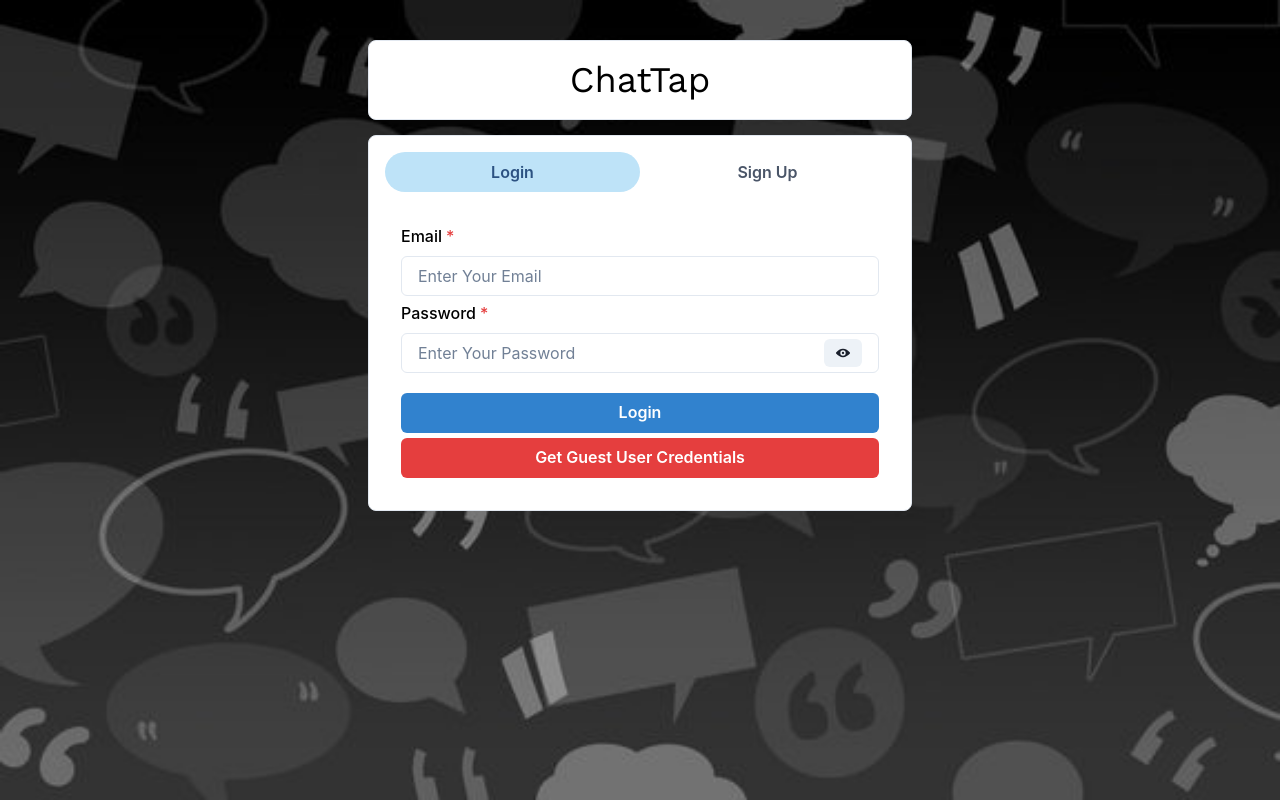
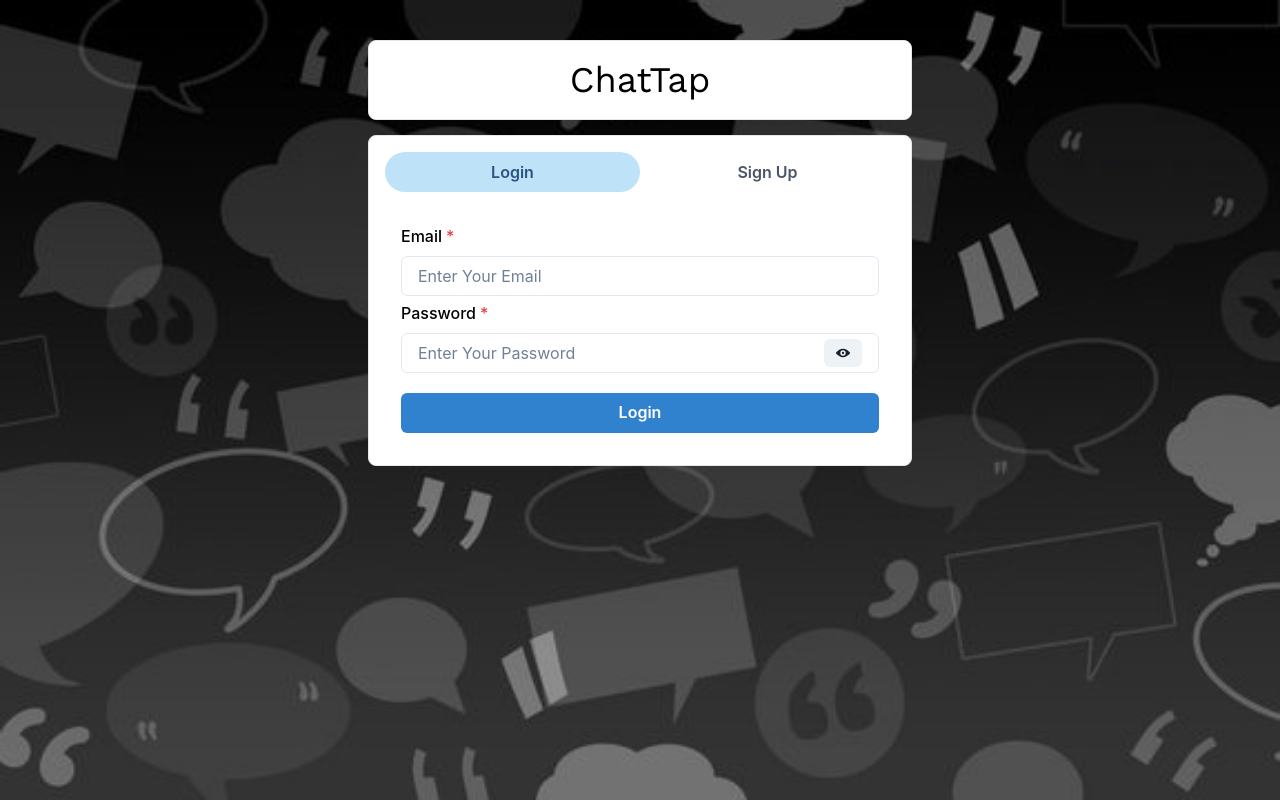
Before and after one commit to Vermasaiyam/ChatTap, a React (Create React App) app in the folder frontend/: page / in a window 1280 px wide. Built offline with nearby package versions, Linux system fonts and the light colour scheme.

Commit message:
guest user removed

```diff
--- a/frontend/src/components/Authentication/Login.js
+++ b/frontend/src/components/Authentication/Login.js
@@ -113,12 +113,12 @@ const Login = () => {
         Login
       </Button>
 
-      <Button variant="solid" colorScheme='red' width="100%" onClick={() => {
+      {/* <Button variant="solid" colorScheme='red' width="100%" onClick={() => {
         setEmail('guest@example.com');
         setPassword('123456');
       }}>
         Get Guest User Credentials
-      </Button>
+      </Button> */}
 
     </VStack>
   )
```
